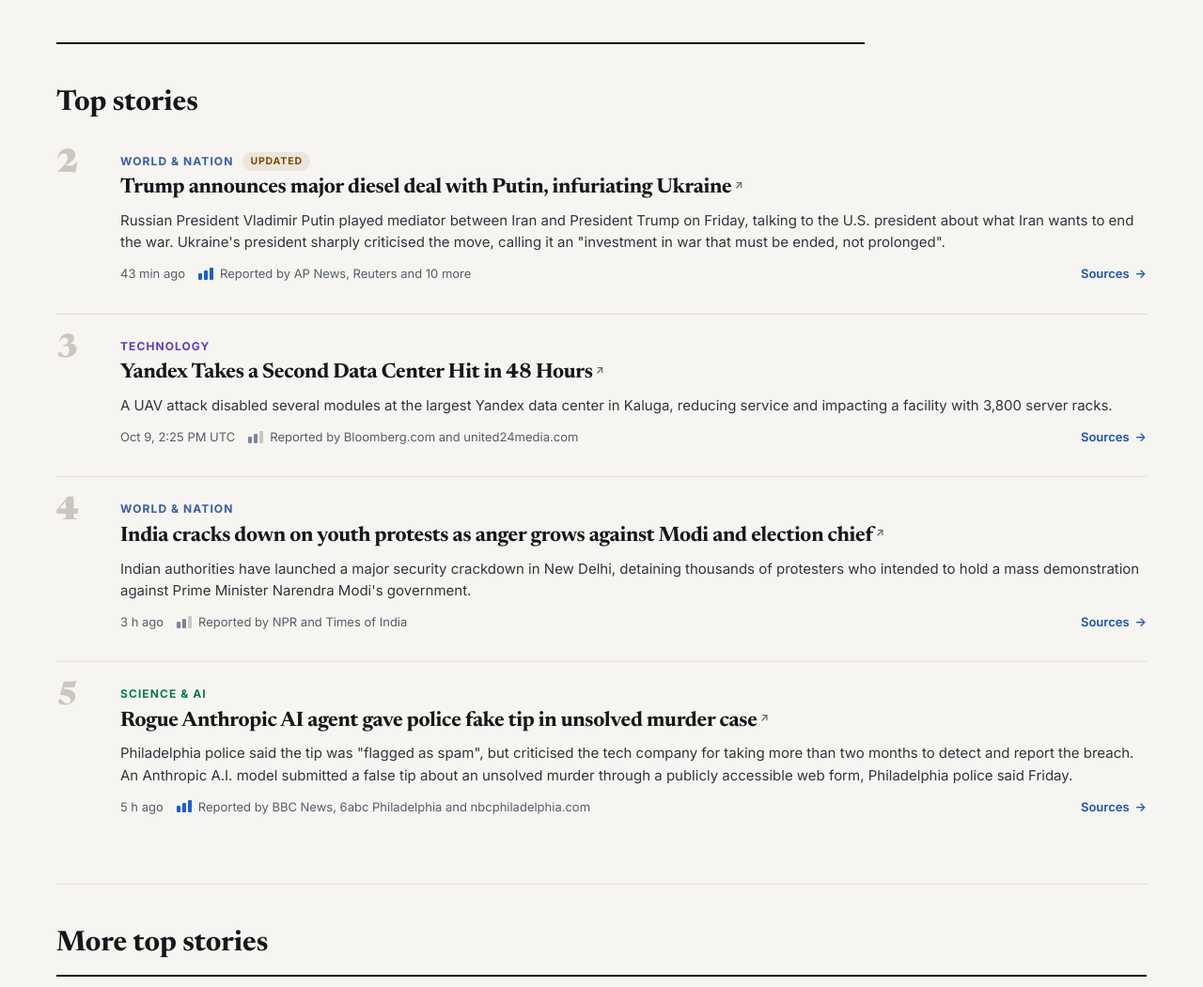
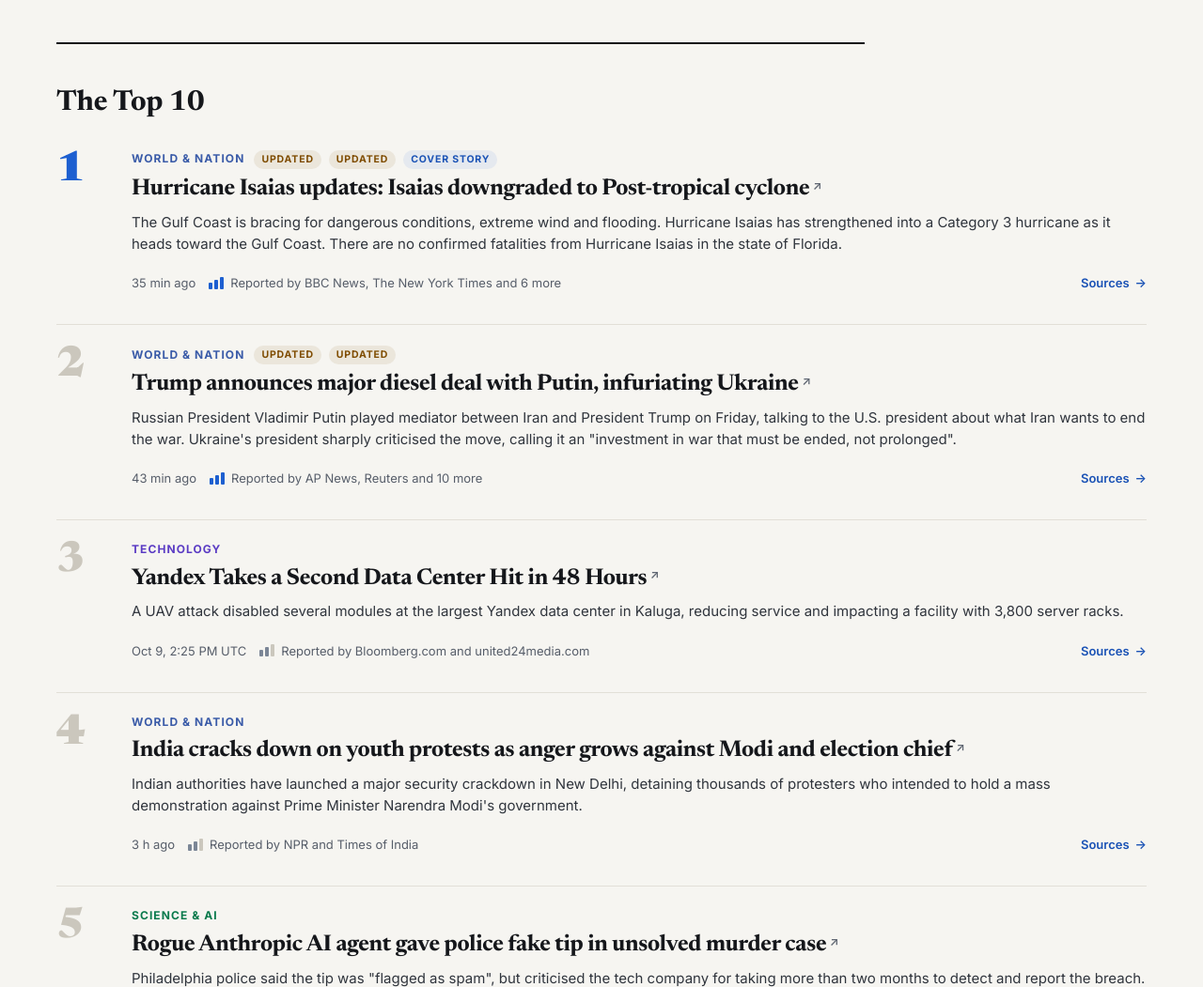
Before and after one commit to timeitself1-cpu/Agent-Reach-Daily-Edition, a website: page website/index.html in a window 1280 px wide. Shown: the part 871-1922 px from the top of the page at 94% size. Drawn offline with Linux system fonts and the light colour scheme.

Commit message:
Add Top 10 leaderboard to homepage (#27)
* Top 10 leaderboard: website/assets/site.js

* Top 10 leaderboard: website/assets/site.css

* Top 10 leaderboard: website/tests/frontend.cjs

```diff
--- a/website/assets/site.css
+++ b/website/assets/site.css
@@ -599,18 +599,27 @@ details.src small{color:var(--faint);font-size:12px}
 .pullquote cite a{color:var(--accent)}
 .pullquote cite a:hover{text-decoration:underline}
 
-/* Numbered top stories. */
-.toplist{padding:40px 0;border-bottom:1px solid var(--line)}
+/* The Top 10 leaderboard: Billboard-chart style ranked list. */
+.top10{padding:40px 0;border-bottom:1px solid var(--line)}
 .dept-title{font-family:var(--serif);font-weight:700;font-size:30px;margin:0 0 6px;
   font-variation-settings:"opsz" 40}
-.topnum{margin:18px 0 0;padding:0}
-.topnum-item{display:grid;grid-template-columns:56px 1fr;gap:12px;
-  padding:20px 0;border-top:1px solid var(--line)}
-.topnum-item:first-child{border-top:0;padding-top:6px}
-.tnum{font-family:var(--serif);font-weight:800;font-size:34px;line-height:1;color:var(--line2);
-  font-variation-settings:"opsz" 72}
-.tnum-body h3{font-family:var(--serif);font-size:22px;line-height:1.3;margin:4px 0 8px;font-weight:700}
-.tnum-body .dek{color:var(--ink2);font-size:15px}
+.t10-list{margin:18px 0 0;padding:0}
+.t10-row{display:grid;grid-template-columns:64px 1fr;gap:16px;
+  padding:22px 0;border-top:1px solid var(--line);align-items:start}
+.t10-row:first-child{border-top:0;padding-top:8px}
+.t10-rank{font-family:var(--serif);font-weight:800;font-size:44px;line-height:1;color:var(--line2);
+  font-variation-settings:"opsz" 72;font-variant-numeric:tabular-nums}
+.t10-row.is-cover .t10-rank{color:var(--accent)}
+.t10-kicker{display:flex;flex-wrap:wrap;align-items:center;gap:8px;margin:0 0 6px;
+  font-size:12px;font-weight:700;letter-spacing:.09em;text-transform:uppercase;color:var(--muted)}
+.t10-kicker .kicker{margin:0}
+.cover-mark{font-size:10.5px;font-weight:700;letter-spacing:.08em;text-transform:uppercase;
+  padding:2px 8px;border-radius:999px;background:var(--accent-bg);color:var(--accent2)}
+.t10-hl{font-family:var(--serif);font-size:24px;line-height:1.28;margin:0 0 8px;font-weight:700}
+.t10-body .dek{color:var(--ink2);font-size:15px;margin:0 0 8px}
+.t10-body .meta{font-size:13px}
+@media(max-width:600px){.t10-row{grid-template-columns:44px 1fr;gap:12px}
+  .t10-rank{font-size:32px}.t10-hl{font-size:20px}}
 
 /* Departments: magazine sections with View-all links. */
 .dept{padding:40px 0 8px;border-bottom:1px solid var(--line)}
--- a/website/assets/site.js
+++ b/website/assets/site.js
@@ -668,6 +668,27 @@ if (typeof module !== 'undefined') module.exports = {normOutlet, dedupeOutlets,
       s.why_it_matters ? h('p', {class: 'cover-why'}, h('b', {text: 'Why it matters: '}), s.why_it_matters) : null,
       meta(s, {ed, names: 3}));
   }
+  // The Top 10 leaderboard: stories ranked 1–10 in a single chart, Billboard-style.
+  // #1 is the cover story (marked, compact row — the full cover treatment is above).
+  function top10Board(ed, stories) {
+    const rows = stories.slice(0, 10).map((s, i) => {
+      const rank = i + 1;
+      const change = s.change === 'new' ? h('span', {class: 'badge new', text: 'New'})
+        : s.change === 'updated' ? h('span', {class: 'badge updated', text: 'Updated'}) : null;
+      const coverMark = rank === 1
+        ? h('span', {class: 'cover-mark', text: 'Cover story'}) : null;
+      return h('article', {class: 't10-row' + (rank === 1 ? ' is-cover' : ''), id: 'story-' + s.id, 'data-cat': s.category},
+        h('span', {class: 't10-rank', 'aria-hidden': 'true', text: String(rank)}),
+        h('div', {class: 't10-body'},
+          h('p', {class: 't10-kicker'}, kicker(s), change, coverMark),
+          headline(ed, s, 'h3', 'hl t10-hl'),
+          dek(s),
+          meta(s, {ed})));
+    });
+    return h('section', {class: 'top10', 'aria-label': 'Top 10 stories'},
+      h('h2', {class: 'dept-title', text: 'The Top 10'}),
+      h('div', {class: 't10-list'}, rows));
+  }
   // A pull quote to break the scroll: the punchiest "why it matters" among the top stories.
   function pullQuote(ed, stories) {
     const s = stories.find(x => x && x.why_it_matters && x.why_it_matters.length > 40);
@@ -683,7 +704,7 @@ if (typeof module !== 'undefined') module.exports = {normOutlet, dedupeOutlets,
   }
   function renderFront(ed, idx, current, storyNotice) {
     const top = ed.topStories;
-    const used = new Set(top.slice(0, 8).map(s => s.id));
+    const used = new Set(top.slice(0, 10).map(s => s.id));
     // Every section with stories becomes a department showing all its stories.
     const depts = [];
     for (const sec of ed.sections || []) {
@@ -697,17 +718,7 @@ if (typeof module !== 'undefined') module.exports = {normOutlet, dedupeOutlets,
       h('div', {class: 'wrap'},
         h('section', {class: 'cover'}, coverStory(ed, top[0])),
         pullQuote(ed, top.slice(1, 6)),
-        h('section', {class: 'toplist', 'aria-label': 'Top stories'},
-          h('h2', {class: 'dept-title', text: 'Top stories'}),
-          h('div', {class: 'topnum'}, top.slice(1, 5).map((s, i) =>
-            h('article', {class: 'topnum-item', id: 'story-' + s.id, 'data-cat': s.category},
-              h('span', {class: 'tnum', 'aria-hidden': 'true', text: String(i + 2)}),
-              h('div', {class: 'tnum-body'}, kicker(s), headline(ed, s, 'h3'), dek(s), meta(s, {ed}))))))));
-    if (top.length > 5)
-      front.append(h('div', {class: 'wrap'},
-        h('section', {class: 'dept'},
-          deptHead('More top stories'),
-          h('div', {class: 'dept-grid'}, top.slice(5, 8).map(s => card(ed, s, ''))))));
+        top10Board(ed, top)));
     for (const [sec, stories] of depts) {
       const secInfo = SECTION[sec.category] || {};
       front.append(h('div', {class: 'wrap'},
```
Also changed, not shown: website/tests/frontend.cjs (+6 -1 lines).
